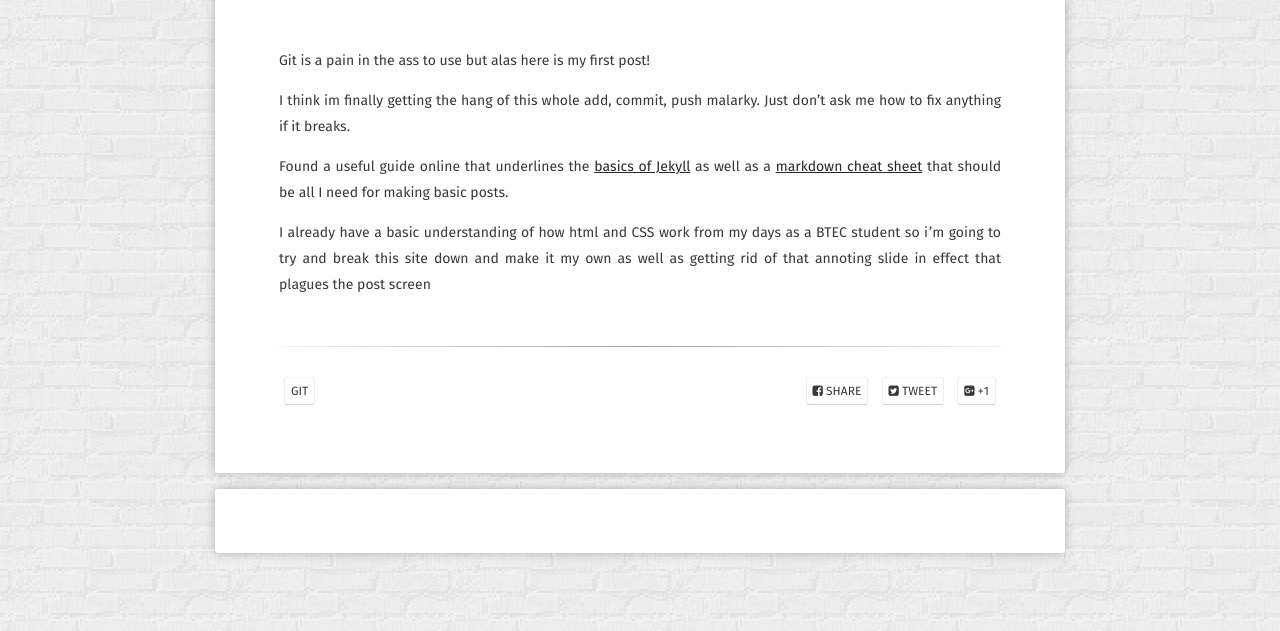
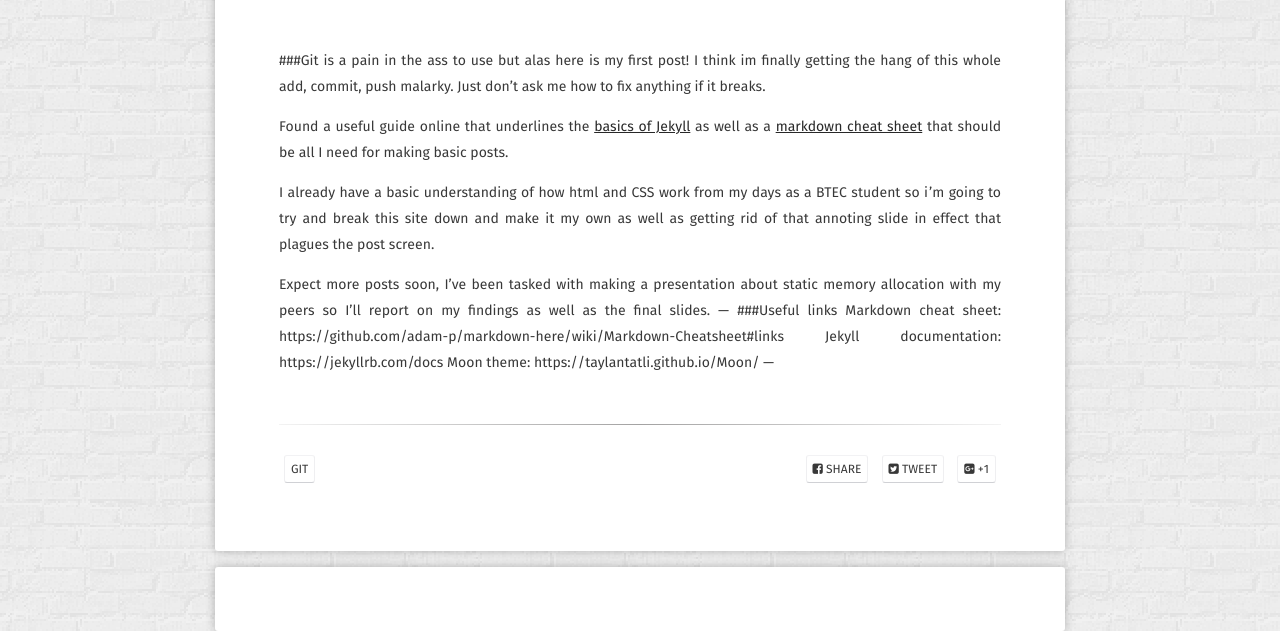
Before and after one commit to JohnnersUK/OLD.JohnnersUK.github.io, a Jekyll site: the page built from _posts/2017-09-29-The-Beginning.md, in a window 1280 px wide. Shown: the part 570-1201 px from the top of the page. Built offline with Jekyll 4.4.1, drawn with Linux system fonts in a browser that asks for light colours; some web fonts are replaced; comment, search, counter and statistics services are not loaded.

Commit message:
Update 2017-09-29-The-Beginning.md
Fleshed out and added some flair

```diff
--- a/_posts/2017-09-29-The-Beginning.md
+++ b/_posts/2017-09-29-The-Beginning.md
@@ -7,8 +7,7 @@
 feature: https://git-scm.com/images/about/index1@2x.png
 comments: true
 ---
-Git is a pain in the ass to use but alas here is my first post!
-
+###Git is a pain in the ass to use but alas here is my first post!
 I think im finally getting the hang of this whole add, commit, push malarky.
 Just don't ask me how to fix anything if it breaks.
 
@@ -16,5 +15,13 @@
 that should be all I need for making basic posts.
 
 I already have a basic understanding of how html and CSS work from my days as a BTEC student
-so i'm going to try and break this site down and make it my own as well as getting rid of that annoting slide in effect
-that plagues the post screen
+so i'm going to try and break this site down and make it my own as well as getting rid of that annoting slide in effect that plagues the post screen.
+
+Expect more posts soon, I've been tasked with making a presentation about static memory allocation
+with my peers so I'll report on my findings as well as the final slides.
+---
+###Useful links
+Markdown cheat sheet: https://github.com/adam-p/markdown-here/wiki/Markdown-Cheatsheet#links
+Jekyll documentation: https://jekyllrb.com/docs
+Moon theme: https://taylantatli.github.io/Moon/
+---
```
